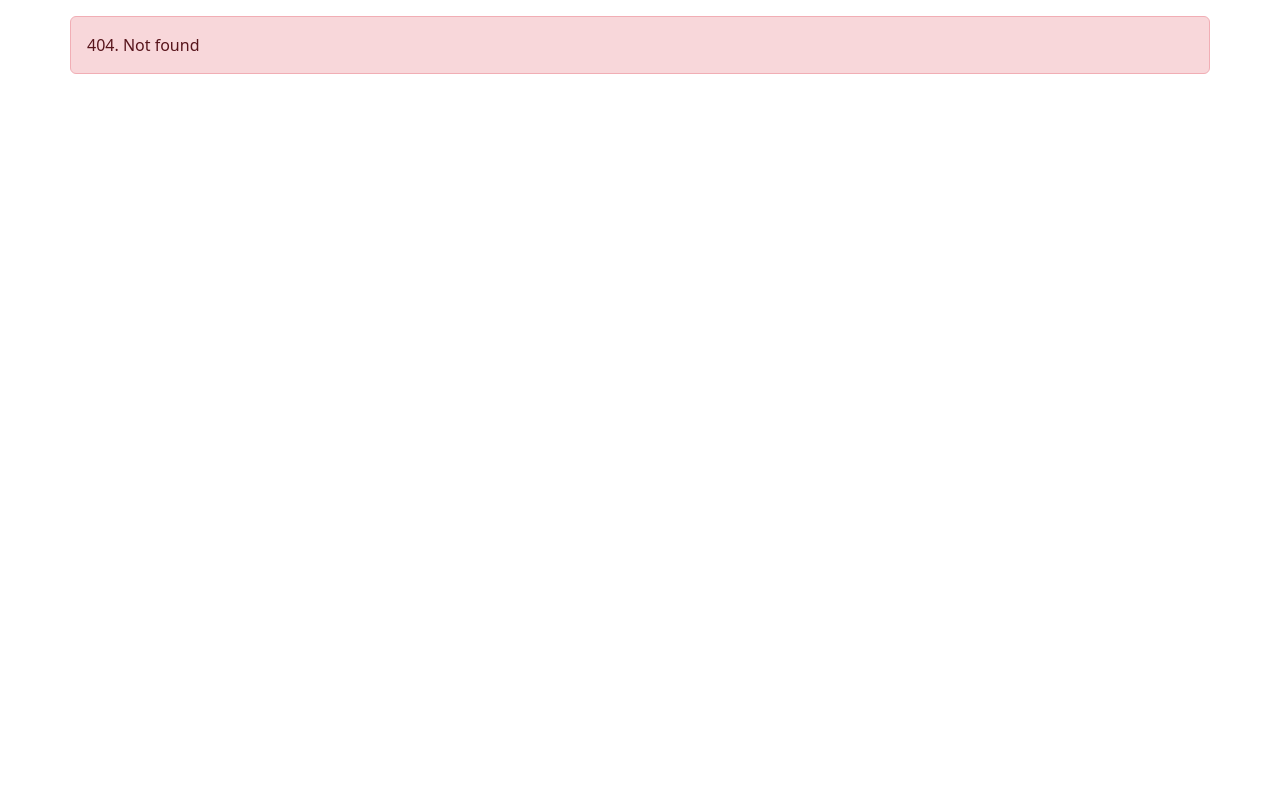
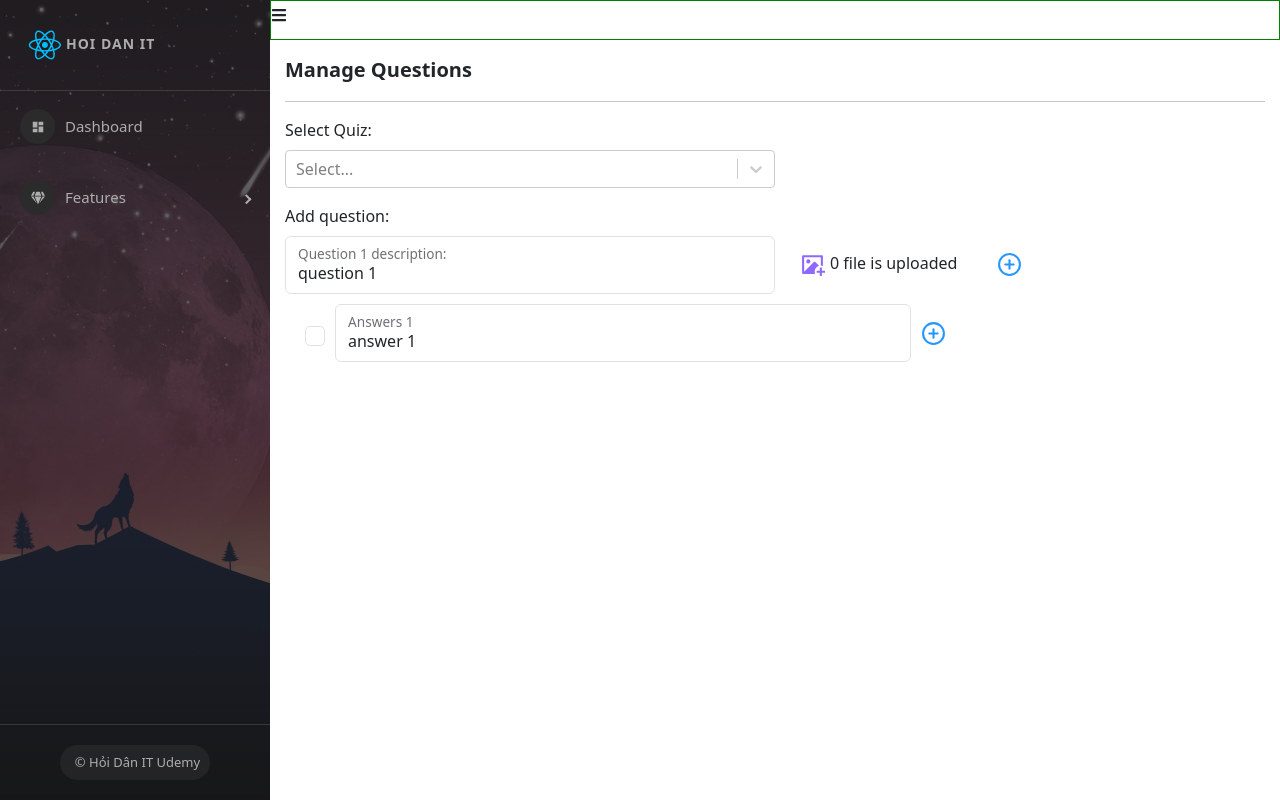
Before and after one commit to hoanganh-k2/dem-react-test, a React (Create React App) app: page /admins/manage-questions in a window 1280 px wide. Before the commit this address had no page. Built offline with nearby package versions, Linux system fonts and the light colour scheme.

Commit message:
Design Quản lý câu hỏi (Admin) và tạo fake data

```diff
--- a/package.json
+++ b/package.json
@@ -27,6 +27,7 @@
     "redux-persist": "6.0.0",
     "redux-thunk": "2.4.1",
     "sass": "1.53.0",
+    "uuid": "11.1.0",
     "web-vitals": "2.1.4"
   },
   "scripts": {
--- a/src/Layout.js
+++ b/src/Layout.js
@@ -12,6 +12,7 @@ import Register from "./components/Auth/Register";
 import ListQuiz from "./components/User/ListQuiz";
 import DetailQuiz from "./components/User/DetailQuiz";
 import ManageQuiz from "./components/Admin/Content/Quiz/ManageQuiz";
+import Questions from "./components/Admin/Content/Quiz/Questions";
 
 const Layout = () => {
   const NotFound = () => {
@@ -32,6 +33,7 @@ const Layout = () => {
           <Route index element={<Dashboard />} />
           <Route path="manage-user" element={<ManageUser />} />
           <Route path="manage-quizzes" element={<ManageQuiz />} />
+          <Route path="manage-questions" element={<Questions />} />
         </Route>
 
         <Route path="/login" element={<Login />} />
--- /dev/null
+++ b/src/components/Admin/Content/Quiz/Questions.js
@@ -0,0 +1,187 @@
+import { useState } from "react";
+import Select from "react-select";
+import { FiPlusCircle } from "react-icons/fi";
+import { FiMinusCircle } from "react-icons/fi";
+import { RiImageAddFill } from "react-icons/ri";
+import { v4 as uuidv4 } from "uuid";
+import _ from "lodash";
+import "./Questions.scss";
+
+const Questions = (props) => {
+  const options = [
+    { value: "EASY", label: "EASY" },
+    { value: "MEDIUM", label: "MEDIUM" },
+    { value: "HARD", label: "HARD" },
+  ];
+  const [selectedQuiz, setSelectedQuiz] = useState();
+
+  const [questions, setQuestions] = useState([
+    {
+      id: uuidv4(),
+      description: "question 1",
+      imageFile: "",
+      imageName: "",
+      answer: [
+        {
+          id: uuidv4(),
+          description: "answer 1",
+          isCorrect: false,
+        },
+      ],
+    },
+  ]);
+
+  const handleAddRemoveQuestion = (type, id) => {
+    if (type === "ADD") {
+      const newQuestion = {
+        id: uuidv4(),
+        description: "",
+        imageFile: "",
+        imageName: "",
+        answer: [
+          {
+            id: uuidv4(),
+            description: "",
+            isCorrect: false,
+          },
+        ],
+      };
+      setQuestions([...questions, newQuestion]);
+    }
+    if (type === "REMOVE") {
+      let questionClone = _.cloneDeep(questions);
+      questionClone = questionClone.filter((item) => item.id !== id);
+
+      setQuestions(questionClone);
+    }
+  };
+
+  const handleAddRemoveAnswer = (type, questionId, answerId) => {
+    let questionClone = _.cloneDeep(questions);
+    if (type === "ADD") {
+      const newAnswer = {
+        id: uuidv4(),
+        description: "",
+        isCorrect: false,
+      };
+      let index = questionClone.findIndex((item) => item.id === questionId);
+      questionClone[index].answer.push(newAnswer);
+      setQuestions(questionClone);
+    }
+    if (type === "REMOVE") {
+      let index = questionClone.findIndex((item) => item.id === questionId);
+      questionClone[index].answer = questionClone[index].answer.filter(
+        (item) => item.id !== answerId
+      );
+      setQuestions(questionClone);
+    }
+  };
+
+  console.log(questions);
+  return (
+    <div className="questions-container">
+      <div className="title">Manage Questions</div>
+      <hr />
+      <div className="add-new-question">
+        <div className="col-6 form-group">
+          <label className="mb-2">Select Quiz:</label>
+          <Select
+            defaultValue={selectedQuiz}
+            onChange={setSelectedQuiz}
+            options={options}
+          />
+        </div>
+        <div className="mt-3 mb-2">Add question:</div>
+        {questions &&
+          questions.length > 0 &&
+          questions.map((question, index) => {
+            return (
+              <div key={`q-${index}`} className="q-main mb-3">
+                <div className="question-content">
+                  <div class="form-floating description">
+                    <input
+                      type="type"
+                      class="form-control"
+                      placeholder="Description"
+                      value={question.description}
+                    />
+                    <label>Question {index + 1} description: </label>
+                  </div>
+                  <div className="group-upload">
+                    <label>
+                      <RiImageAddFill className="label-up" />
+                    </label>
+                    <input type="file" hidden></input>
+                    <span>0 file is uploaded</span>
+                  </div>
+                  <div className="btn-add">
+                    <span>
+                      <FiPlusCircle
+                        className="icon-add"
+                        onClick={() => handleAddRemoveQuestion("ADD", "")}
+                      />
+                    </span>
+                    {questions.length > 1 && (
+                      <span>
+                        <FiMinusCircle
+                          className="icon-remove"
+                          onClick={() =>
+                            handleAddRemoveQuestion("REMOVE", question.id)
+                          }
+                        />
+                      </span>
+                    )}
+                  </div>
+                </div>
+                {question.answer &&
+                  question.answer.length > 0 &&
+                  question.answer.map((answer, index) => {
+                    return (
+                      <div key={`a-${index}`} className="answers-content">
+                        <input
+                          className="form-check-input iscorrect"
+                          type="checkbox"
+                        />
+                        <div class="form-floating description answer-name">
+                          <input
+                            type="type"
+                            class="form-control"
+                            placeholder="Answer"
+                            value={answer.description}
+                          />
+                          <label>Answers {index + 1}</label>
+                        </div>
+                        <div className="btn-group">
+                          <span
+                            onClick={() =>
+                              handleAddRemoveAnswer("ADD", question.id)
+                            }
+                          >
+                            <FiPlusCircle className="icon-add" />
+                          </span>
+                          {question.answer.length > 1 && (
+                            <span
+                              onClick={() =>
+                                handleAddRemoveAnswer(
+                                  "REMOVE",
+                                  question.id,
+                                  answer.id
+                                )
+                              }
+                            >
+                              <FiMinusCircle className="icon-remove" />
+                            </span>
+                          )}
+                        </div>
+                      </div>
+                    );
+                  })}
+              </div>
+            );
+          })}
+      </div>
+    </div>
+  );
+};
+
+export default Questions;
--- /dev/null
+++ b/src/components/Admin/Content/Quiz/Questions.scss
@@ -0,0 +1,88 @@
+.questions-container {
+  padding: 15px;
+
+  .title {
+    margin-bottom: 15px;
+    font-size: 20px;
+    font-weight: 600;
+  }
+
+  .question-content {
+    display: flex;
+    gap: 25px;
+    .description {
+      width: 50%;
+    }
+    .group-upload {
+      padding-top: 15px;
+      .label-up {
+        margin-right: 5px;
+        cursor: pointer;
+        color: #9068ff;
+        font-size: 25px;
+
+        &:hover {
+          color: #4400ff;
+        }
+      }
+    }
+    .btn-add {
+      padding: 15px;
+      .icon-add {
+        font-size: 25px;
+        color: #2596ff;
+        cursor: pointer;
+
+        &:hover {
+          color: #0989ff;
+        }
+      }
+      .icon-remove {
+        margin-left: 10px;
+        font-size: 25px;
+        color: #e8771c;
+        cursor: pointer;
+
+        &:hover {
+          color: #ff7608;
+        }
+      }
+    }
+  }
+  .answers-content {
+    display: flex;
+    padding-left: 20px;
+    padding-top: 10px;
+    gap: 10px;
+    align-items: center;
+
+    .iscorrect {
+      font-size: 20px;
+    }
+    .answer-name {
+      width: 60%;
+    }
+
+    .btn-group {
+      .icon-add {
+        font-size: 25px;
+        color: #2596ff;
+        cursor: pointer;
+
+        &:hover {
+          color: #0989ff;
+        }
+      }
+      .icon-remove {
+        margin-left: 10px;
+        font-size: 25px;
+        color: #e8771c;
+        cursor: pointer;
+
+        &:hover {
+          color: #ff7608;
+        }
+      }
+    }
+  }
+}
--- a/src/components/Admin/SideBar.js
+++ b/src/components/Admin/SideBar.js
@@ -72,7 +72,10 @@ const SideBar = (props) => {
                 <Link to="/admins/manage-quizzes"></Link>
                 Quản lý Bài Quiz
               </MenuItem>
-              <MenuItem> Quản lý Câu Hỏi</MenuItem>
+              <MenuItem>
+                <Link to="/admins/manage-questions"></Link>
+                Quản lý Câu Hỏi
+              </MenuItem>
             </SubMenu>
           </Menu>
         </SidebarContent>
```
Also changed, not shown: 1 other file (tests, documents, lock files or other folders).
